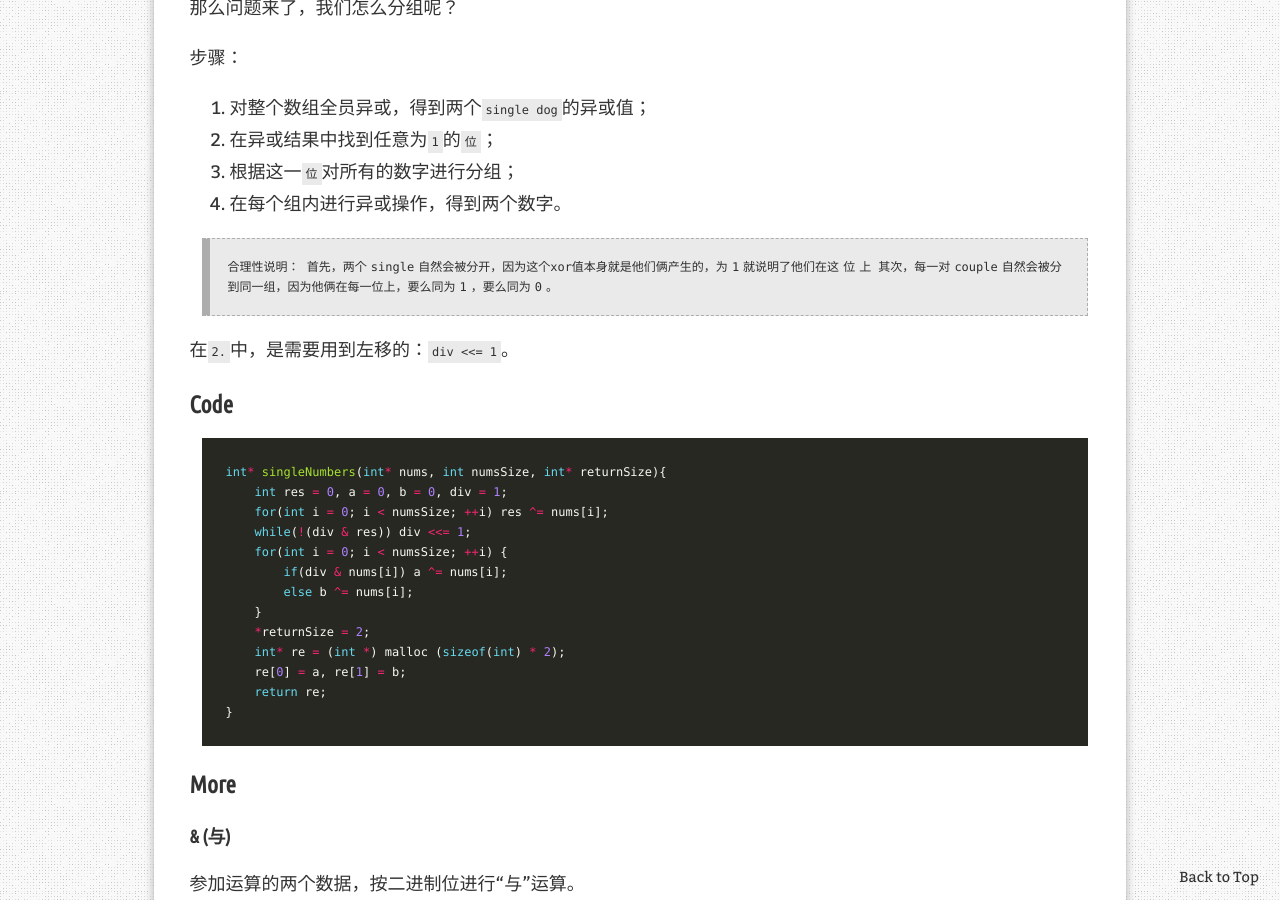
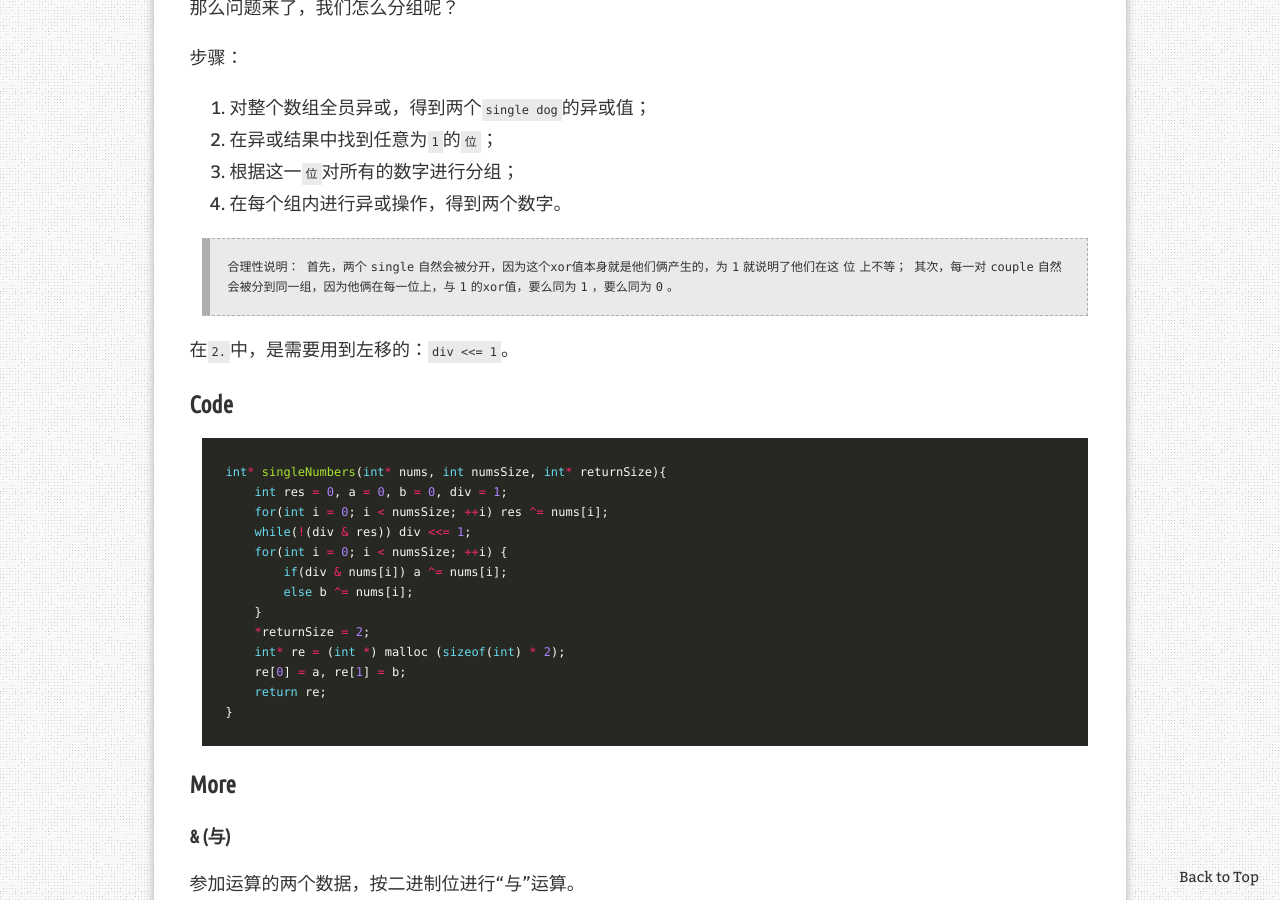
Before and after one commit to AuthurWhywait/AuthurWhywait.github.io, a Jekyll site: the page built from _posts/2020-06-18-xor_&.md, in a window 1280 px wide and 900 px high, scrolled down 2507 px. Built offline with Jekyll 4.4.1, drawn with Linux system fonts in a browser that asks for light colours; comment, search, counter and statistics services are not loaded.

Commit message:
Update 2020-06-18-xor_&.md

```diff
--- a/_posts/2020-06-18-xor_&.md
+++ b/_posts/2020-06-18-xor_&.md
@@ -88,8 +88,8 @@
 4. 在每个组内进行异或操作，得到两个数字。
 
 > 合理性说明：
-> 首先，两个`single`自然会被分开，因为这个xor值本身就是他们俩产生的，为`1`就说明了他们在这`位`上
-> 其次，每一对`couple`自然会被分到同一组，因为他俩在每一位上，要么同为`1`，要么同为`0`。
+> 首先，两个`single`自然会被分开，因为这个xor值本身就是他们俩产生的，为`1`就说明了他们在这`位`上不等；
+> 其次，每一对`couple`自然会被分到同一组，因为他俩在每一位上，与`1`的xor值，要么同为`1`，要么同为`0`。
 
 在`2.`中，是需要用到左移的：`div <<= 1`。
 
```
